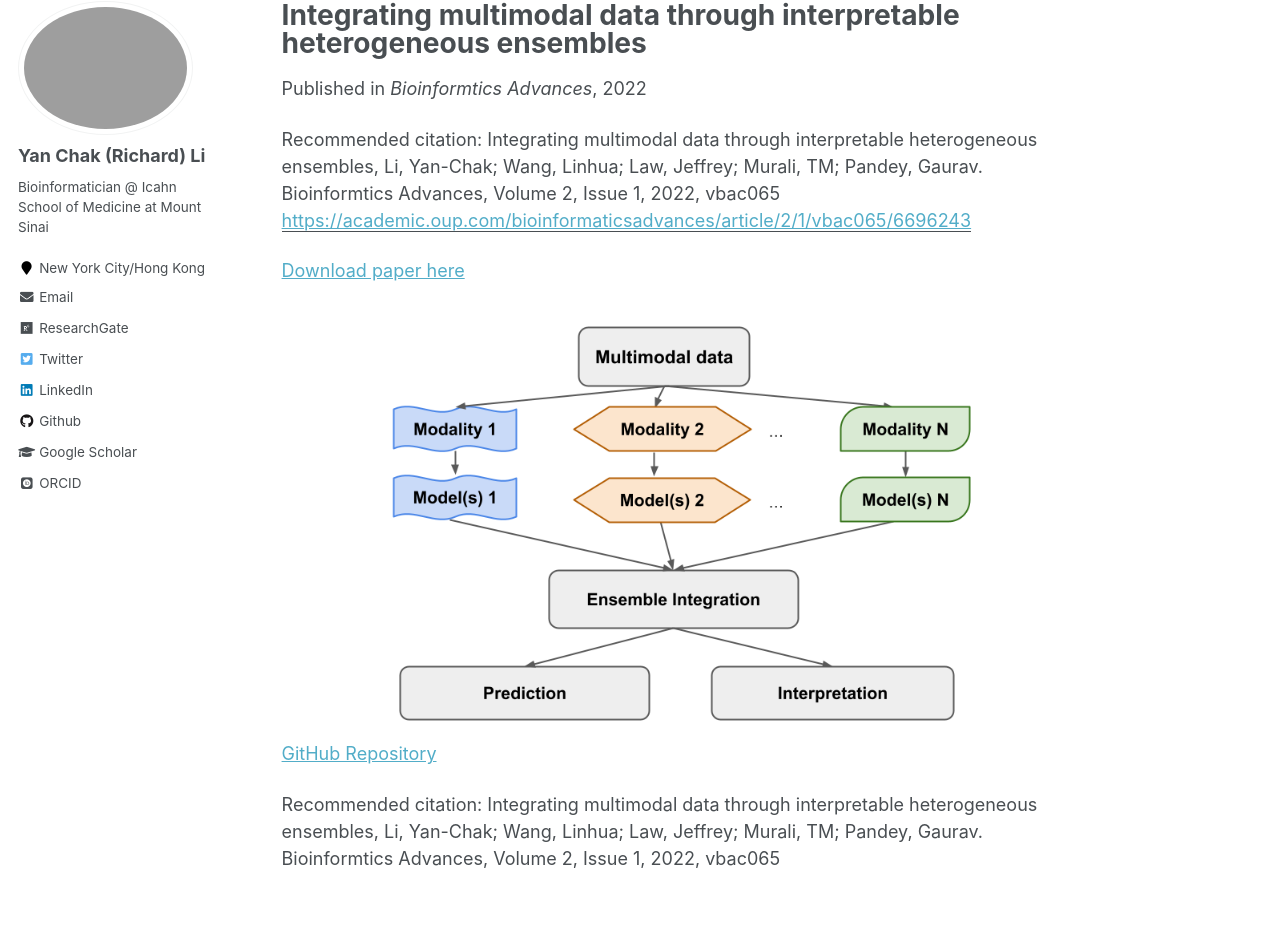
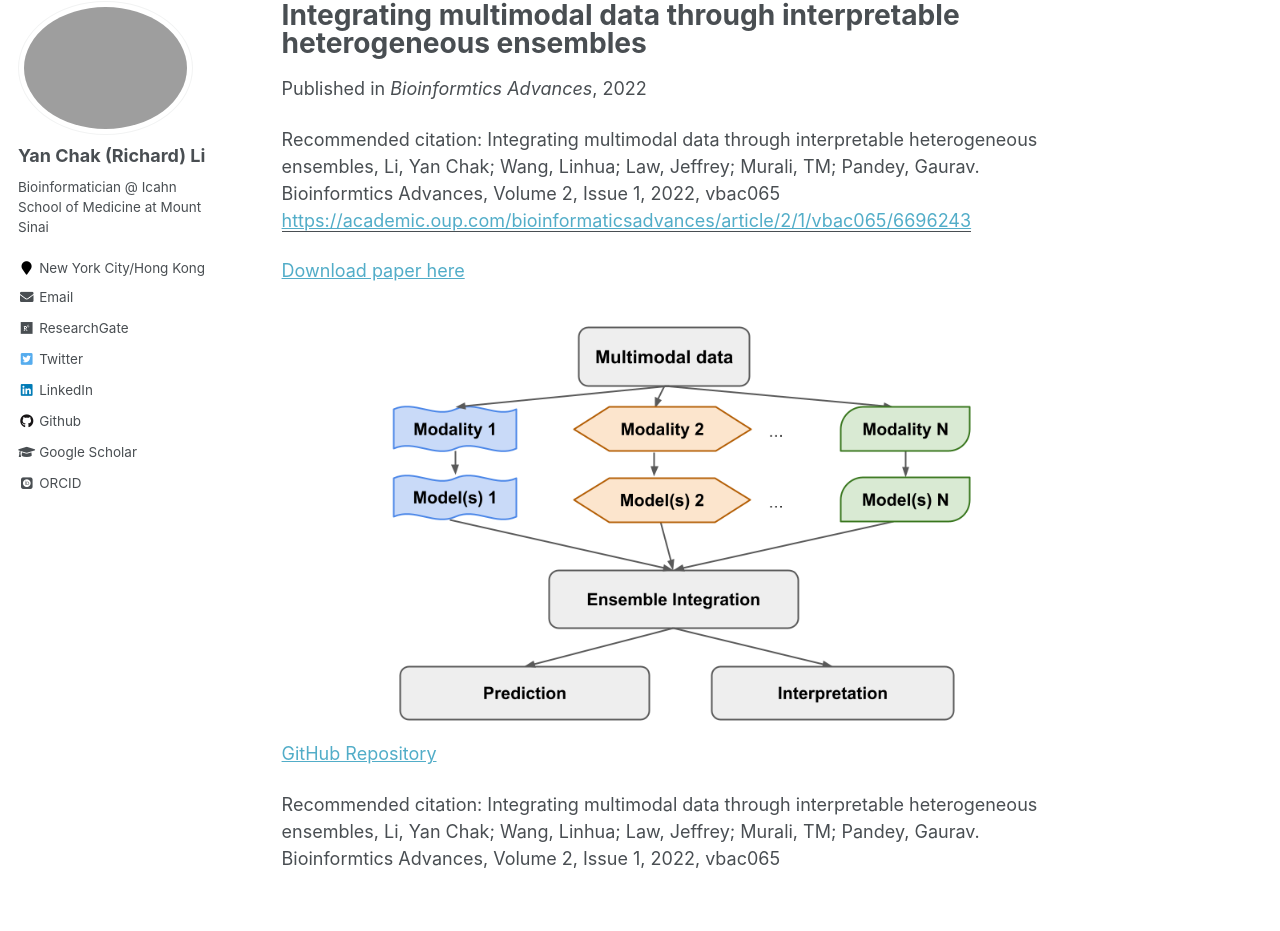
Before and after one commit to huhrichard/huhrichard.github.io, a Jekyll site: the page built from _publications/2022-09-22-EI.md, in a window 1280 px wide and 1400 px high. Shown: the part 117-1048 px from the top of the window. Built offline with Jekyll 4.4.1, drawn with Linux system fonts in a browser that asks for light colours; some web fonts are replaced.

Commit message:
no message

```diff
--- a/_publications/2022-09-22-EI.md
+++ b/_publications/2022-09-22-EI.md
@@ -6,11 +6,11 @@ excerpt: '![](../images/pub_figures/eipreprint1.png)[GitHub Repository](https://
 date: 2022-09-22
 venue: 'Bioinformtics Advances'
 paperurl: 'https://academic.oup.com/bioinformaticsadvances/article/2/1/vbac065/6696243'
-citation: 'Integrating multimodal data through interpretable heterogeneous ensembles, Li, Yan-Chak; Wang, Linhua; Law, Jeffrey; Murali, TM; Pandey, Gaurav. Bioinformtics Advances, Volume 2, Issue 1, 2022, vbac065'
+citation: 'Integrating multimodal data through interpretable heterogeneous ensembles, Li, Yan Chak; Wang, Linhua; Law, Jeffrey; Murali, TM; Pandey, Gaurav. Bioinformtics Advances, Volume 2, Issue 1, 2022, vbac065'
 ---
 
 <a href='https://academic.oup.com/bioinformaticsadvances/article/2/1/vbac065/6696243'>Download paper here</a>
 
 ![](../images/pub_figures/eipreprint1.png)[GitHub Repository](https://github.com/GauravPandeyLab/ensemble_integration){:target=&quot;_blank&quot;}
 
-Recommended citation: Integrating multimodal data through interpretable heterogeneous ensembles, Li, Yan-Chak; Wang, Linhua; Law, Jeffrey; Murali, TM; Pandey, Gaurav. Bioinformtics Advances, Volume 2, Issue 1, 2022, vbac065
+Recommended citation: Integrating multimodal data through interpretable heterogeneous ensembles, Li, Yan Chak; Wang, Linhua; Law, Jeffrey; Murali, TM; Pandey, Gaurav. Bioinformtics Advances, Volume 2, Issue 1, 2022, vbac065
--- a/markdown_generator/publications.tsv
+++ b/markdown_generator/publications.tsv
@@ -1,5 +1,5 @@
 pub_date	title	venue	excerpt	citation	url_slug	paper_url
-2022-09-22	Integrating multimodal data through interpretable heterogeneous ensembles	Bioinformtics Advances	![](../images/pub_figures/eipreprint1.png)[GitHub Repository](https://github.com/GauravPandeyLab/ensemble_integration){:target="_blank"}	Integrating multimodal data through interpretable heterogeneous ensembles, Li, Yan-Chak; Wang, Linhua; Law, Jeffrey; Murali, TM; Pandey, Gaurav. Bioinformtics Advances, Volume 2, Issue 1, 2022, vbac065	EI	https://academic.oup.com/bioinformaticsadvances/article/2/1/vbac065/6696243
+2022-09-22	Integrating multimodal data through interpretable heterogeneous ensembles	Bioinformtics Advances	![](../images/pub_figures/eipreprint1.png)[GitHub Repository](https://github.com/GauravPandeyLab/ensemble_integration){:target="_blank"}	Integrating multimodal data through interpretable heterogeneous ensembles, Li, Yan Chak; Wang, Linhua; Law, Jeffrey; Murali, TM; Pandey, Gaurav. Bioinformtics Advances, Volume 2, Issue 1, 2022, vbac065	EI	https://academic.oup.com/bioinformaticsadvances/article/2/1/vbac065/6696243
 2021-10-23	Developing better digital health measures of Parkinson’s disease using free living data and a crowdsourced data analysis challenge	medRxiv		Developing better digital health measures of Parkinson’s disease using free living data and a crowdsourced data analysis challenge. Sieberts, Solveig K; Borzymowski, Henryk; Guan, Yuanfang; Huang, Yidi; Matzner, Ayala; Page, Alex; … ; Li, Yan-Chak; … ; Stanescu, Ana; … ; Pandey, Gaurav; Shawen, Nicholas; Synder, Phil; Omberg, Larsson. medRxiv. 2021.	beat-pd	https://www.medrxiv.org/content/10.1101/2021.10.20.21265298v1
 2021-10-05	Machine learning–driven identification of early-life air toxic combinations associated with childhood asthma outcomes	The Journal of Clinical Investigation	![](../images/pub_figures/jci_ga.png)![](../images/pub_figures/jci_overview.tiff)[GitHub Repository](https://github.com/GauravPandeyLab/DEEP_extraction){:target="_blank"}, [Mount Sinai Press Release](https://www.mountsinai.org/about/newsroom/2021/childhood-asthma-study-uncovers-risky-air-pollutant-mixtures){:target="_blank"}, [Blog Post by Prof. Claudio](https://www.drluzclaudio.com/blog/we-published-new-research-creating-a-new-machine-learning-algorithm-to-study-the-effects-of-air-pollution-on-children-with-asthma)	Li, Yan-Chak; Hsu, Hsiao-Hsien Leon; Chun, Yoojin; Chiu, Po-Hsiang; Arditi, Zoe; Claudio, Luz; Pandey, Gaurav; Bunyavanich, Supinda. The Journal of Clinical Investigation. 2021. 131(22).	asthma-deep	https://www.jci.org/articles/view/152088
 2020-10-01	Clinical features of COVID-19 mortality: development and validation of a clinical prediction model	The Lancet Digital Health	![](../images/pub_figures/ldh2020.png)[GitHub Repository](https://github.com/SBCNY/Clinical-predictors-of-COVID-19-mortality){:target="_blank"}, [Article on Medical Xpress](https://medicalxpress.com/news/2020-09-covid-mortality.html){:target="_blank"}	Clinical features of COVID-19 mortality: development and validation of a clinical prediction model. Yadaw, Arjun S; Li, Yan-chak; Bose, Sonali; Iyengar, Ravi; Bunyavanich, Supinda; Pandey, Gaurav. The Lancet Digital Health. 2020. 2(10).	covid-predictor	https://www.thelancet.com/journals/landig/article/PIIS2589-7500(20)30217-X/fulltext
```
